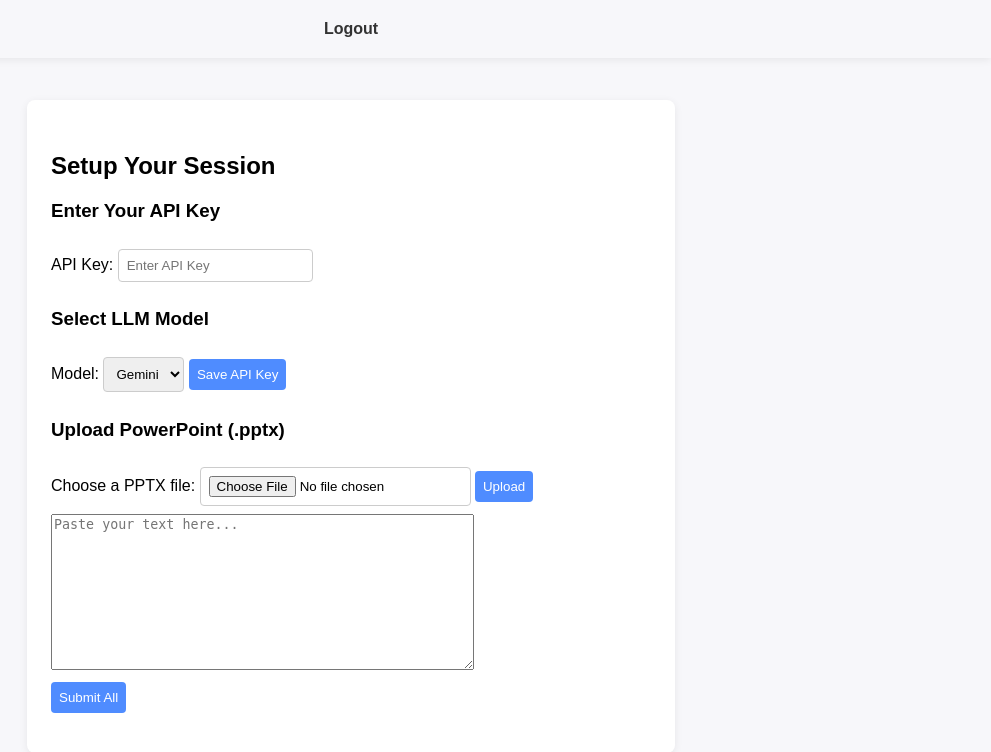
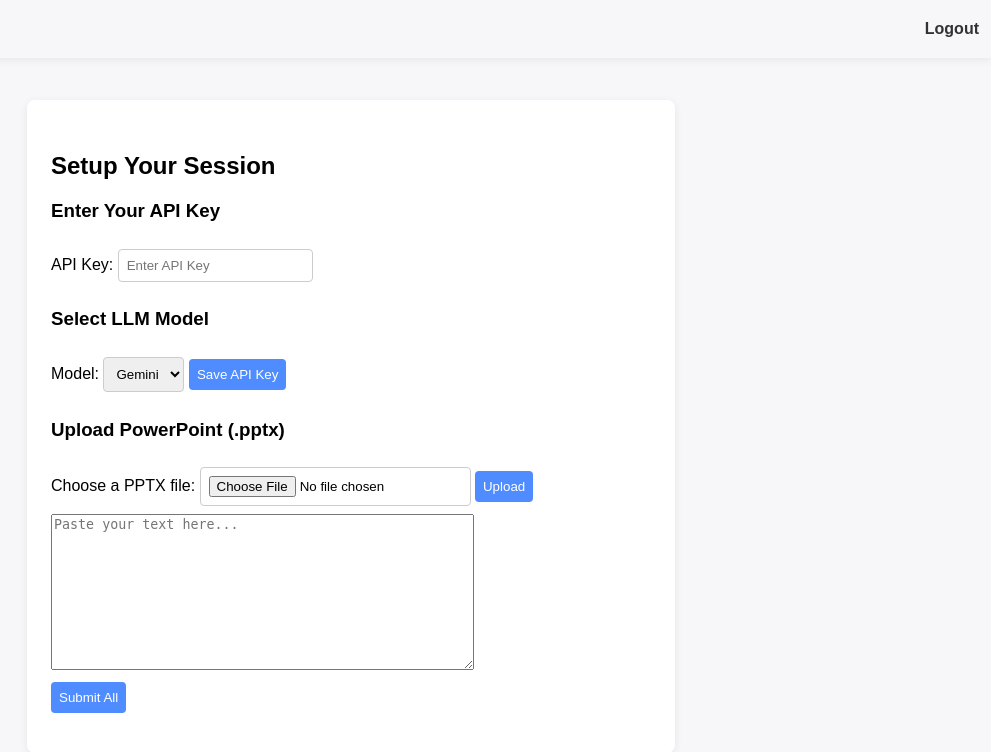
Before and after one commit to JBLarson/quizpro, a Flask app: page /setup in a window 1280 px wide. Shown: the top 752 px of the page, without its empty margins (289-1280 px from the left). Run offline with Flask 3, Linux system fonts and the light colour scheme; the visitor is signed in with stand-in values (Sample User, id 1); data comes from the database, SQL or seed files in the repository.

Commit message:
moved logout button

```diff
--- a/static/css/style.css
+++ b/static/css/style.css
@@ -55,7 +55,7 @@ button:disabled {
 .menu-bar-wrapper {
 	width: 100%;
 	display: flex;
-	justify-content: center;
+	justify-content: flex-end;
 	position: fixed;
 	top: 0;
 	left: 0;
@@ -69,7 +69,7 @@ button:disabled {
 	max-width: 600px;
 	width: 100%;
 	display: flex;
-	justify-content: center;
+	justify-content: flex-end;
 	gap: 32px;
 }
 
```
